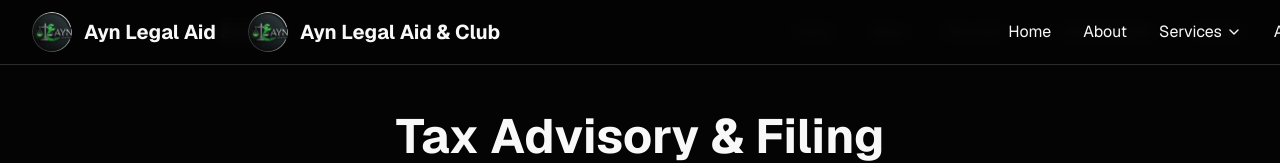
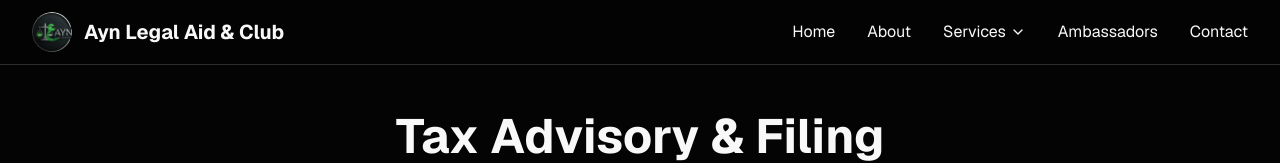
Before and after one commit to afridi-mussa/ayn-legal-aid, a Next.js app: page /tax-advisory in a window 1280 px wide. Shown: the top 163 px of the page. Built offline with nearby package versions, Linux system fonts and the light colour scheme; no server answers; what groq-sdk would draw is missing.

Commit message:
logo remove

```diff
--- a/components/TaxCalculator.tsx
+++ b/components/TaxCalculator.tsx
@@ -4,7 +4,7 @@ import { useState } from "react";
 import { Card, CardContent, CardHeader, CardTitle } from "@/components/ui/card";
 import { Button } from "@/components/ui/button";
 import { Footer } from "@/components/footer";
-import { Navigation } from "@/components/navigation";
+
 
 export default function TaxCalculator() {
   const [monthlyIncome, setMonthlyIncome] = useState<number>(0);
@@ -71,7 +71,7 @@ export default function TaxCalculator() {
 
   return (
     <main className="min-h-screen bg-background">
-      <Navigation />
+
 
       {/* Hero Section */}
       <section className="pt-24 pb-16 bg-background text-center">
```
